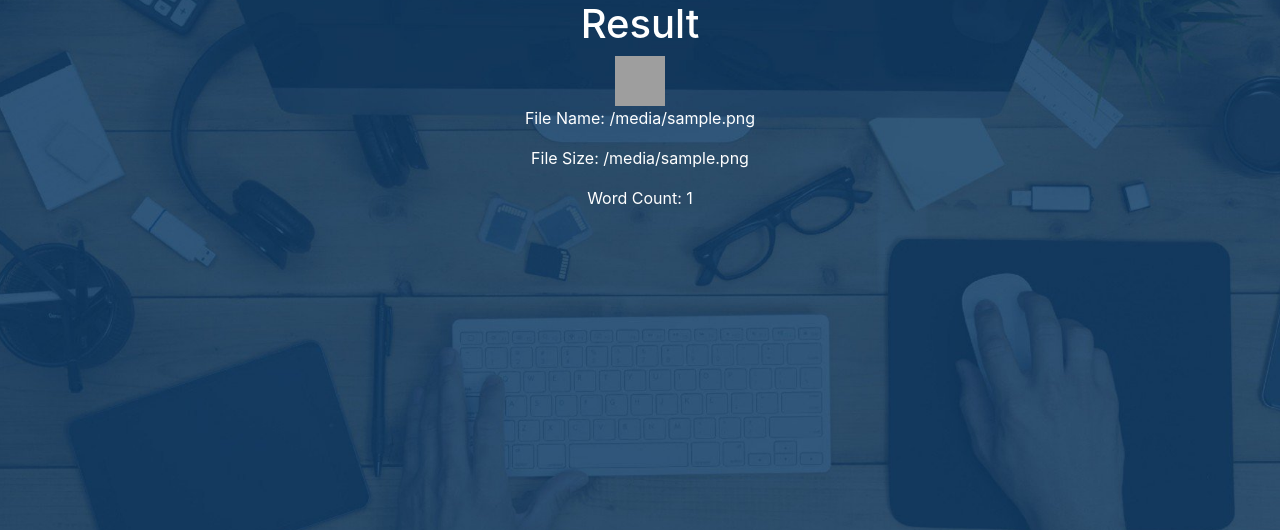
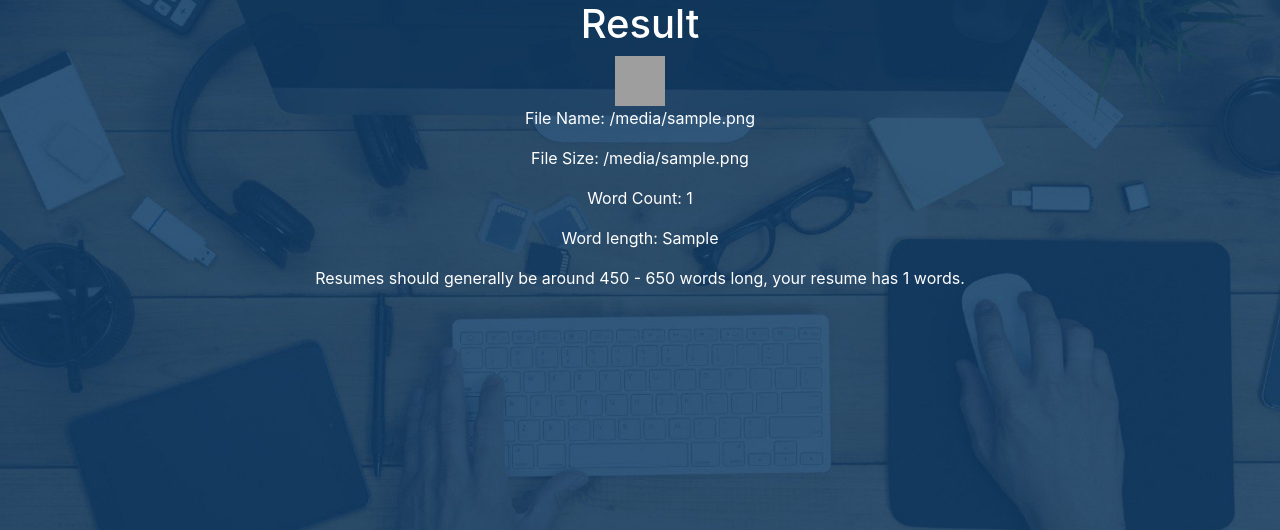
Before and after one commit to Hiroshi97/CV-Analysis, a Flask app: template templates/result.html in a window 1280 px wide. Shown: the part 80-610 px from the top of the page. Run offline with Flask 2, Linux system fonts and the light colour scheme; the template is opened without the code that fills it: most values are stand-ins (such as "Sample title", 1, 10 or a date in 2020); some libraries are stand-ins or nearby versions; grey boxes are pictures that could not be loaded.

Commit message:
Added word metric functionality

```diff
--- a/app.py
+++ b/app.py
@@ -41,13 +41,23 @@ def process():
         filesize = str(int(len(f.read())/1024)) + "kb"
         text = extract_text_from_pdf(f)
         word_count = len(text.split())
+        word_result = word_metric(word_count)
         text_array = text.strip().split('\n')
         for i in range (len(text_array)):
             text_array[i] = "<p>" + text_array[i] + "</p>"
-
         text = Markup(''.join(text_array))
 
-        return render_template("result.html", filename=filename, filesize=filesize, word_count=word_count)
+        return render_template("result.html", filename=filename, filesize=filesize, word_count=word_count, word_result=word_result)
+
+def word_metric(word_count):
+    if word_count <= 449:
+        metric_result = "Add more words!"
+    if word_count >= 650:
+        metric_result = "Reduce amount of words!"
+    if word_count >= 450 & word_count <= 649:
+        metric_result = "Appropriate word count"
+
+    return metric_result
 
 def extract_text_from_pdf(file):
     resource_manager = PDFResourceManager()
--- a/static/css/style.css
+++ b/static/css/style.css
@@ -513,3 +513,13 @@ hr {
     height: 100%;
   }
 }
+
+.progress-num-bar{
+  height: 25px;
+  width: 100%;
+  background: rgb(203,48,76);
+  /* background: linear-gradient(90deg, rgba(203,48,76,1) 10%, rgba(244,135,42,1) 33%, rgba(252,229,89,1) 50%, rgba(151,200,47,1) 67%, rgba(114,190,41,1) 90%); */
+  /* background: -webkit-linear-gradient(90deg, rgba(192,174,246,1) 10%, rgba(240,227,255,1) 33%, rgba(235,235,235,1) 50%, rgba(210,227,249,1) 67%, rgba(163,205,255,1) 90%); */
+  /* background: linear-gradient(90deg, rgba(192,174,246,1) 10%, rgba(240,227,255,1) 33%, rgba(235,235,235,1) 50%, rgba(210,227,249,1) 67%, rgba(163,205,255,1) 90%); */
+  position: relative;
+}
--- a/templates/result.html
+++ b/templates/result.html
@@ -8,6 +8,19 @@
       <p>File Name: {{filename}}</p>
       <p>File Size: {{filesize}}</p>
       <p>Word Count: {{word_count}}</p>
+      <p>Word length: {{word_result}}</p>
+      <p>Resumes should generally be around 450 - 650 words long, your resume has {{word_count}} words.</p>
+    </div>
+      <!-- <script>
+        var current_progress = '{{word_count}}';
+        function updateBar(){
+        $(".progress-bar")
+          .css("width", 1100 + "%")
+          .attr("aria-valuenow", current_progress)
+          .text(current_progress + " words");
+        }
+        updateBar();
+      </script> -->
     </div>
 </div>
 {%endblock%}
```
